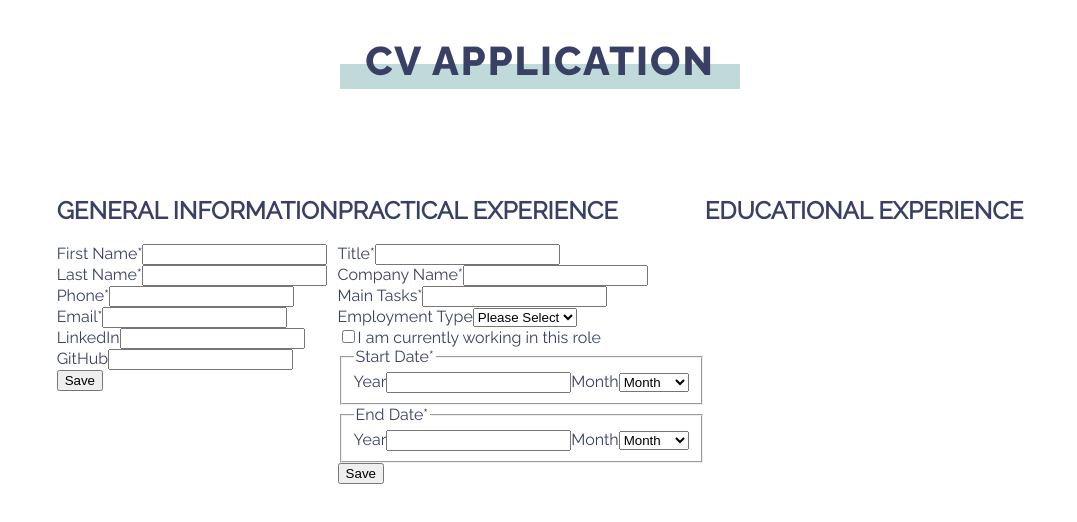
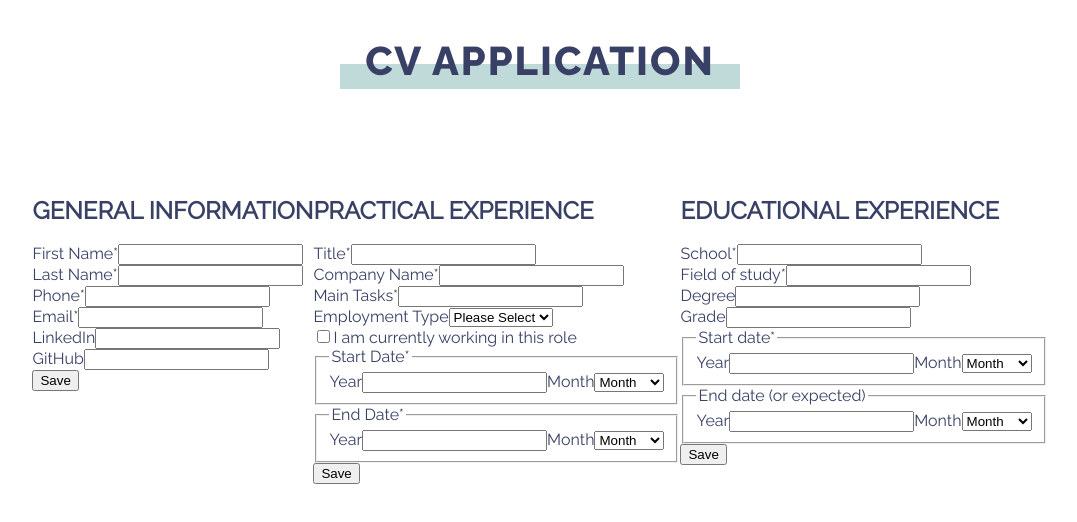
Before and after one commit to mooniiDev/cv-application, a React (Create React App) app: page / in a window 1280 px wide. Shown: the top 522 px of the page, without its empty margins (100-1177 px from the left). Built offline with nearby package versions, Linux system fonts and the light colour scheme.

Commit message:
Update EducationalExperience component's structure

```diff
--- a/src/components/EducationalExperience.js
+++ b/src/components/EducationalExperience.js
@@ -11,6 +11,82 @@ class EducationalExperience extends React.Component {
     return (
       <div>
         <h2>EDUCATIONAL EXPERIENCE</h2>
+        <form>
+          <div>
+            {/* Name */}
+            <div>
+              <label htmlFor="school-name">School*</label>
+              <input id="school-name" type="text" name="school_name" required />
+            </div>
+            {/* Title */}
+            <div>
+              <label htmlFor="study-title">Field of study*</label>
+              <input id="study-title" type="text" name="study_title" required />
+            </div>
+          </div>
+          <div>
+            {/* Degree */}
+            <div>
+              <label htmlFor="educational-degree">Degree</label>
+              <input
+                id="educational-degree"
+                type="text"
+                name="educational_degree"
+              />
+            </div>
+            {/* Grade */}
+            <div>
+              <label htmlFor="educational-grade">Grade</label>
+              <input
+                id="educational-grade"
+                type="text"
+                name="educational_grade"
+              />
+            </div>
+          </div>
+          <div>
+            {/* Start date */}
+            <fieldset>
+              <legend>Start date*</legend>
+              <label htmlFor="educational-start-year">Year</label>
+              <input
+                id="educational-start-year"
+                type="number"
+                name="educational_start_year"
+                required
+              />
+              <label htmlFor="educational-start-month">Month</label>
+              <select
+                id="educational-start-month"
+                type="text"
+                name="educational_start_month"
+              >
+                <option value="month">Month</option>
+                <option value="january">January</option>
+              </select>
+            </fieldset>
+            {/* End date */}
+            <fieldset>
+              <legend>End date (or expected)</legend>
+              <label htmlFor="educational-end-year">Year</label>
+              <input
+                id="educational-end-year"
+                type="number"
+                name="educational_end_year"
+              />
+              <label htmlFor="educational-end-month">Month</label>
+              <select
+                id="educational-end-month"
+                type="text"
+                name="educational_end_month"
+              >
+                <option value="month">Month</option>
+                <option value="january">January</option>
+              </select>
+            </fieldset>
+          </div>
+          <input type="submit" value="Save" />
+        </form>
       </div>
     );
   }
```
